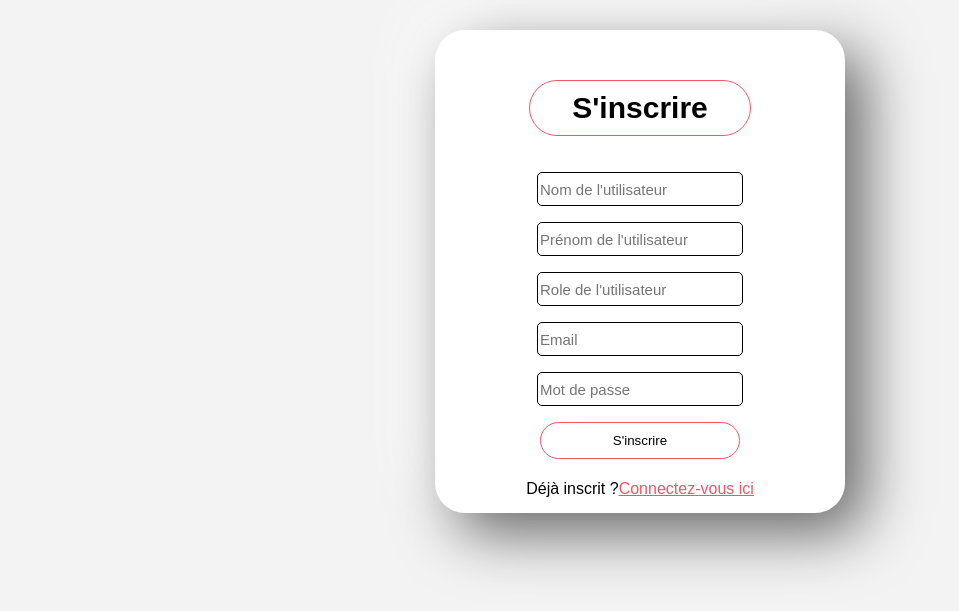
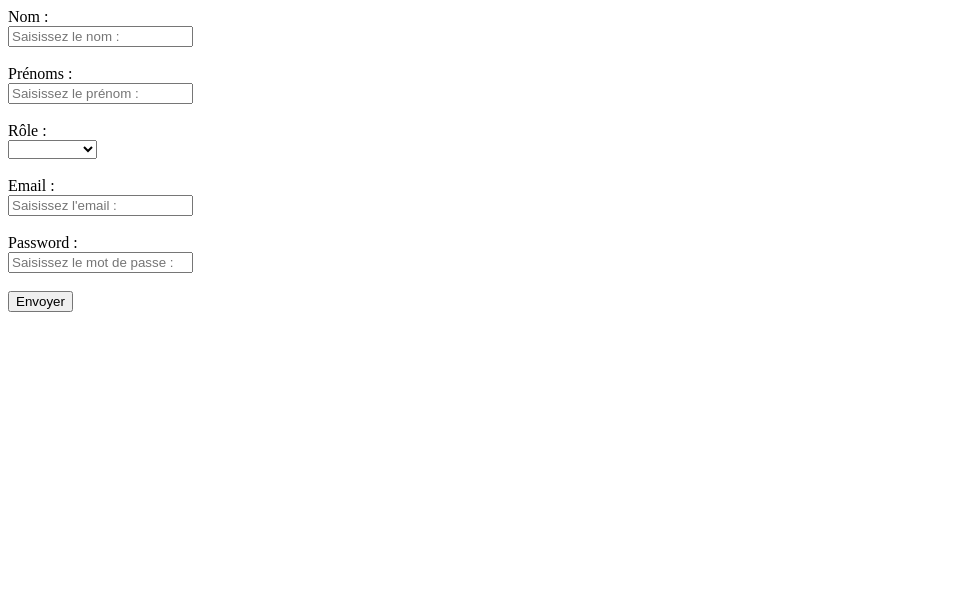
Before and after one commit to Orgalord-Darkness/Math_Index_Groupe4, a PHP site: page /connexion/register.php in a window 1280 px wide. Shown: the top 611 px of the page, without its empty margins (0-959 px from the left). Run offline with PHP 8.4, Linux system fonts and the light colour scheme.

Commit message:
MODIFICATION FINAL CONTRIBUTEURS + Register

```diff
--- a/assets/administration/contributeurs/ajouter_contri.php
+++ b/assets/administration/contributeurs/ajouter_contri.php
@@ -95,9 +95,8 @@ if ($_SERVER['REQUEST_METHOD'] === 'POST' && isset($_POST['envoyer'])) {
                 <label for="role">Rôle :</label><br>
                 <select name="role" id="role">
                     <option value="" <?= empty($informations['role']) ? 'selected' : '' ?>></option>
-                    <option value="administrateur" <?= (isset($informations['role']) && $informations['role'] == 'administrateur') ? 'selected' : '' ?>>Administrateur</option>
-                    <option value="moderateur" <?= (isset($informations['role']) && $informations['role'] == 'moderateur') ? 'selected' : '' ?>>Modérateur</option>
-                    <option value="membre" <?= (isset($informations['role']) && $informations['role'] == 'membre') ? 'selected' : '' ?>>Membre</option>
+                    <option value="enseignant" <?= (isset($informations['role']) && $informations['role'] == 'enseignant') ? 'selected' : '' ?>>Enseignant</option>
+                    <option value="eleve" <?= (isset($informations['role']) && $informations['role'] == 'eleve') ? 'selected' : '' ?>>Elève</option>
                 </select><br>
                 <?php if (isset($errors['role'])) {
                     foreach ($errors['role'] as $error) {
--- a/connexion/register.php
+++ b/connexion/register.php
@@ -1,31 +1,41 @@
 <!DOCTYPE html>
 <html>
-    <head>
-            <link rel="stylesheet" href="style2.css" />
-    </head>
-    <body>
+<body>
+    <?php
+$errors = [];
 
-        <?php
-			// Permet d'appeler la fonction de connexion à la BD
-            require('connexion.php');
+if ($_SERVER['REQUEST_METHOD'] === 'POST' && isset($_POST['envoyer'])) {
+    if (empty($_POST['nom'])) {
+        $errors['nom'][] = 'Le champ "Nom" doit être renseigné.';
+    }
 
+    if (empty($_POST['prenom'])) {
+        $errors['prenom'][] = 'Le champ "Prénom" doit être renseigné.';
+    }
 
-// Cas où le formulaire est validé
-if (isset($_POST['submit'])) {
-    // Tests si les 3 champs ont été remplis
-    if (isset($_POST['last_name'], $_POST['first_name'], $_POST['role'], $_POST['email'], $_POST['password'])) {
-        // Récupération des saisies du formulaire
-        $lastname = $_POST['last_name'];
-        $firstname = $_POST['first_name'];
+    if (empty($_POST['role'])) {
+        $errors['role'][] = 'Le champ "Rôle" doit être renseigné.';
+    }
+
+    if (empty($_POST['email'])) {
+        $errors['email'][] = 'Le champ "Email" doit être renseigné.';
+    }
+
+    if (empty($_POST['password'])) {
+        $errors['password'][] = 'Le champ "Mot de passe" doit être renseigné.';
+    }
+
+    if (empty($errors)) {
+        // Si aucun champ requis n'est vide, alors procéder à la vérification du formulaire
+        // Je suppose que $connexion est déjà initialisé ailleurs dans votre code
+        $lastname = $_POST['nom'];
+        $firstname = $_POST['prenom'];
         $role = $_POST['role'];
         $email = $_POST['email'];
-        $password = password_hash($_POST['password'], PASSWORD_ARGON2I);
-
-        // Connexion à la BD
-        $co = connexionBdd();
+        $password = $_POST['password'];
 
         // Vérification si l'email existe déjà
-        $check_query = $co->prepare("SELECT * FROM user WHERE email = :email");
+        $check_query = $connexion->prepare("SELECT * FROM user WHERE email = :email");
         $check_query->bindParam(':email', $email);
         $check_query->execute();
         $existing_user = $check_query->fetch();
@@ -34,8 +44,11 @@ if (isset($_POST['submit'])) {
             // L'utilisateur est déjà inscrit
             echo "Erreur : Utilisateur déjà inscrit";
         } else {
+            // Hash du mot de passe
+            $password = password_hash($password, PASSWORD_ARGON2I);
+
             // Préparation de la requête
-            $query = $co->prepare("INSERT INTO user (last_name, first_name, role, email, password) VALUES (:lastname, :firstname, :role, :email, :password)");
+            $query = $connexion->prepare("INSERT INTO user (last_name, first_name, role, email, password) VALUES (:lastname, :firstname, :role, :email, :password)");
 
             // Association des paramètres aux variables/valeurs
             $query->bindParam(':lastname', $lastname);
@@ -46,29 +59,61 @@ if (isset($_POST['submit'])) {
 
             // Exécution de la requête
             $query->execute();
-
-            // Message de succès si l'insertion est réalisée
-            echo "<div class='success'>
-                    <h3>Vous êtes inscrit avec succès.</h3>
-                    <p>Cliquez ici pour vous <a href='login.php'>connecter</a></p>
-                 </div>";
+            header("Location: ?page=contribu");
+            exit();
         }
     }
-} else {
-?>
-    <form class="box" action="" method="post">
-        <h1 class="box-title">S'inscrire</h1>
-        <input type="text" class="box-input" name="last_name" placeholder="Nom de l'utilisateur" required />
-        <input type="text" class="box-input" name="first_name" placeholder="Prénom de l'utilisateur" required />
-        <input type="text" class="box-input" name="role" placeholder="Role de l'utilisateur" required />
-        <input type="text" class="box-input" name="email" placeholder="Email" required />
-        <input type="password" class="box-input" name="password" placeholder="Mot de passe" required />
-        <input type="submit" name="submit" value="S'inscrire" class="box-button" />
-        <p class="box-register">Déjà inscrit ? <a href="login.php">Connectez-vous ici</a></p>
-    </form>
-<?php
 }
 ?>
+    <form method="POST">
+                <label for="nom">Nom :</label><br>
+                <input name="nom" id="nom" placeholder="Saisissez le nom :" value="<?= isset($informations['nom']) ? htmlspecialchars($informations['nom']) : '' ?>"><br>
+                <?php if (isset($errors['nom'])) {
+                    foreach ($errors['nom'] as $error) {
+                        echo '<p class="error">' . $error . '</p>';
+                    }
+                } ?><br>
 
+                <label for="prenom">Prénoms :</label><br>
+                <input name="prenom" id="prenom" placeholder="Saisissez le prénom :" value="<?= isset($informations['prenom']) ? htmlspecialchars($informations['prenom']) : '' ?>"><br>
+                <?php if (isset($errors['prenom'])) {
+                    foreach ($errors['prenom'] as $error) {
+                        echo '<p class="error">' . $error . '</p>';
+                    }
+                } ?><br>
+
+                <label for="role">Rôle :</label><br>
+                <select name="role" id="role">
+                    <option value="" <?= empty($informations['role']) ? 'selected' : '' ?>></option>
+                    <option value="enseignant" <?= (isset($informations['role']) && $informations['role'] == 'enseignant') ? 'selected' : '' ?>>Enseignant</option>
+                    <option value="eleve" <?= (isset($informations['role']) && $informations['role'] == 'eleve') ? 'selected' : '' ?>>Elève</option>
+                </select><br>
+                <?php if (isset($errors['role'])) {
+                    foreach ($errors['role'] as $error) {
+                        echo '<p class="error">' . $error . '</p>';
+                    }
+                } ?><br>
+
+                <label for="email">Email :</label><br>
+                <input name="email" id="email" placeholder="Saisissez l'email :" value="<?= isset($informations['email']) ? htmlspecialchars($informations['email']) : '' ?>"><br>
+                <?php if (isset($errors['email'])) {
+                    foreach ($errors['email'] as $error) {
+                        echo '<p class="error">' . $error . '</p>';
+                    }
+                } ?><br>
+
+                <label for="password">Password :</label><br>
+                <input name="password" type="password" id="password" placeholder="Saisissez le mot de passe :"><br>
+                <?php if (isset($errors['password'])) {
+                    foreach ($errors['password'] as $error) {
+                        echo '<p class="error">' . $error . '</p>';
+                    }
+                } ?><br>
+
+                <form id="form_envoyer" method="post">
+                    <button type="submit" name="envoyer">Envoyer</button>
+                    <input type="hidden" name="contribu" value="1">
+                </form>
+            </form>
     </body>
 </html>
```
